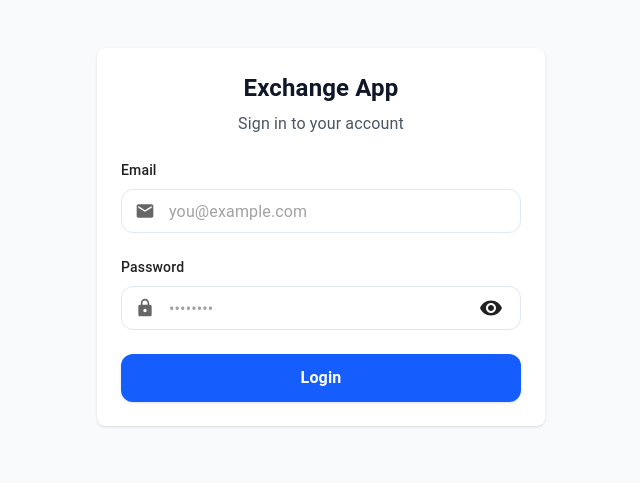
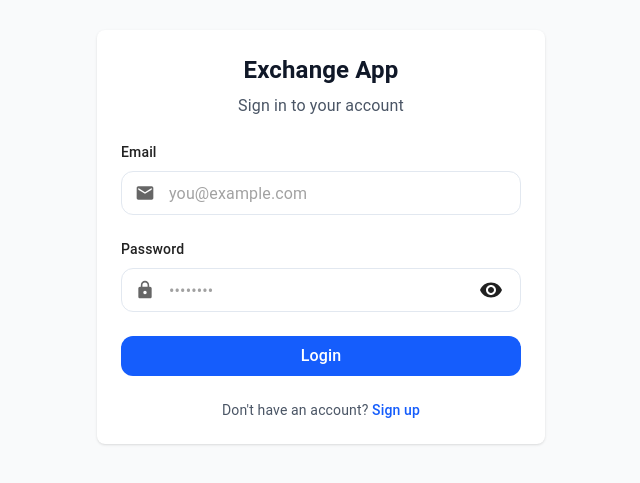
Before and after one commit to Achiever667/exchange-app, a Next.js app: page / in a window 1280 px wide. Shown: the part 163-646 px from the top of the page, without its empty margins (319-959 px from the left). Built offline with nearby package versions, Linux system fonts and the light colour scheme; no server answers; what @mui/material-nextjs would draw is missing.

Commit message:
fix: passwordmeter corrections

```diff
--- /dev/null
+++ b/app/auth/register/page.tsx
@@ -0,0 +1,5 @@
+import { RegistrationForm } from "@/features/auth";
+
+export default function RegisterPage() {
+  return <RegistrationForm />;
+}
--- a/package.json
+++ b/package.json
@@ -1 +1 @@
-{"name":"exchange-app","version":"0.1.0","private":true,"scripts":{"dev":"next dev","build":"next build","start":"next start","lint":"eslint"},"dependencies":{"@emotion/react":"^11.14.0","@emotion/styled":"^11.14.1","@mui/icons-material":"^9.0.0","@mui/material":"^9.0.0","@mui/material-nextjs":"^9.0.0","@tanstack/react-query":"^5.51.0","axios":"^1.6.5","next":"16.2.4","react":"19.2.4","react-dom":"19.2.4","zod":"^3.22.4","zustand":"^4.4.1"},"devDependencies":{"@tailwindcss/postcss":"^4","@types/node":"^20","@types/react":"^19","@types/react-dom":"^19","eslint":"^9","eslint-config-next":"16.2.4","tailwindcss":"^4","typescript":"^5"}}
+{"name":"exchange-app","version":"0.1.0","private":true,"scripts":{"dev":"next dev","build":"next build","start":"next start","lint":"eslint"},"dependencies":{"@emotion/react":"^11.14.0","@emotion/styled":"^11.14.1","@hookform/resolvers":"^5.2.2","@mui/icons-material":"^9.0.0","@mui/material":"^9.0.0","@mui/material-nextjs":"^9.0.0","@tanstack/react-query":"^5.51.0","axios":"^1.6.5","next":"16.2.4","react":"19.2.4","react-dom":"19.2.4","react-hook-form":"^7.74.0","zod":"^3.25.76","zustand":"^4.4.1"},"devDependencies":{"@tailwindcss/postcss":"^4","@types/node":"^20","@types/react":"^19","@types/react-dom":"^19","eslint":"^9","eslint-config-next":"16.2.4","tailwindcss":"^4","typescript":"^5"}}
--- a/src/features/auth/components/LoginForm.tsx
+++ b/src/features/auth/components/LoginForm.tsx
@@ -1,9 +1,11 @@
 "use client";
 
 import { useState, FormEvent } from "react";
+import Link from "next/link";
 import { useLogin } from "../hooks/useAuth";
 import { AuthCredentials } from "@/types";
 import { UiField, UiFieldError, DEFAULT_PASSWORD_RULES } from "@/components/ui/field";
+import { Button } from "@/components/ui/button/UiButton";
 
 import { Mail, Lock } from "@mui/icons-material";
 
@@ -98,23 +100,26 @@ export function LoginForm({
         onChange={(value) => handleChange("password", value)}
         disabled={isLoading}
         showPasswordToggle
-validationRules={DEFAULT_PASSWORD_RULES}
+        validationRules={DEFAULT_PASSWORD_RULES}
         error={!!errors.password}
         errorMessage={errors.password}
         startIcon={<Lock sx={{ color: "text.secondary", fontSize: 20 }} />}
       />
 
-      {errors.general && (
+{errors.general && (
         <UiFieldError className="justify-center">{errors.general}</UiFieldError>
       )}
 
-      <button
-        type="submit"
-        disabled={isLoading}
-        className="w-full bg-blue-600 text-white py-3 px-4 rounded-xl font-semibold hover:bg-blue-700 active:scale-[0.98] disabled:opacity-50 disabled:cursor-not-allowed transition-all shadow-sm"
-      >
+      <Button type="submit" disabled={isLoading} fullWidth>
         {isLoading ? "Logging in..." : "Login"}
-      </button>
+      </Button>
+
+      <p className="text-center text-sm text-gray-600">
+        Don't have an account?{" "}
+        <Link href="/register" className="text-blue-600 hover:underline font-medium">
+          Sign up
+        </Link>
+      </p>
     </form>
   );
 }
--- a/src/features/auth/components/RegistrationForm.tsx
+++ b/src/features/auth/components/RegistrationForm.tsx
@@ -1,9 +1,11 @@
 "use client";
 
 import { useState, FormEvent } from "react";
+import Link from "next/link";
 import { useRegister } from "../hooks/useAuth";
 import { RegisterPayload } from "@/types";
 import { UiField, UiFieldError, UiFieldGroup, DEFAULT_PASSWORD_RULES } from "@/components/ui/field";
+import { Button } from "@/components/ui/button/UiButton";
 
 import {
   Mail,
@@ -91,11 +93,11 @@ const registerMutation = useRegister();
       newErrors.phoneNumber = "Phone number is required";
     }
 
-    if (!formData.password) {
+if (!formData.password) {
       newErrors.password = "Password is required";
     } else {
-// Validate password rules
-      const allRulesMet = DEFAULT_PASSWORD_RULES.every(rule => rule.test(formData.password));
+      // Validate password rules
+      const allRulesMet = DEFAULT_PASSWORD_RULES.every((rule) => rule.test(formData.password));
       if (!allRulesMet) {
         newErrors.password = "Please meet all password requirements";
       }
@@ -203,17 +205,20 @@ showPasswordToggle
         />
       </UiFieldGroup>
 
-      {errors.general && (
+{errors.general && (
         <UiFieldError className="justify-center">{errors.general}</UiFieldError>
       )}
 
-      <button
-        type="submit"
-        disabled={isLoading}
-        className="w-full bg-blue-600 text-white py-3 px-4 rounded-xl font-semibold hover:bg-blue-700 active:scale-[0.98] disabled:opacity-50 disabled:cursor-not-allowed transition-all shadow-sm"
-      >
+      <Button type="submit" disabled={isLoading} fullWidth>
         {isLoading ? "Creating account..." : "Create Account"}
-      </button>
+      </Button>
+
+      <p className="text-center text-sm text-gray-600">
+        Already have an account?{" "}
+        <Link href="/login" className="text-blue-600 hover:underline font-medium">
+          Login
+        </Link>
+      </p>
     </form>
   );
 }
```
Also changed, not shown: 1 other file (tests, documents, lock files or other folders).
